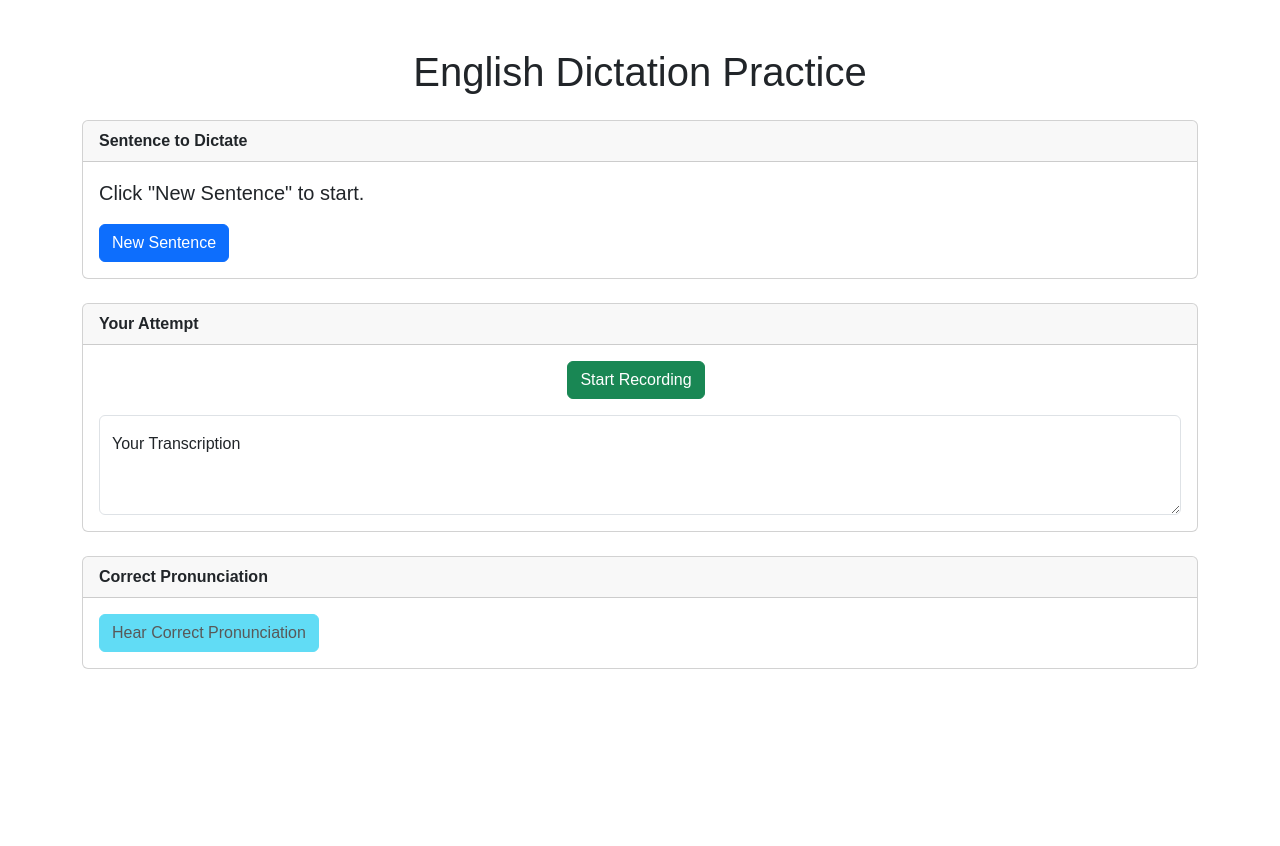
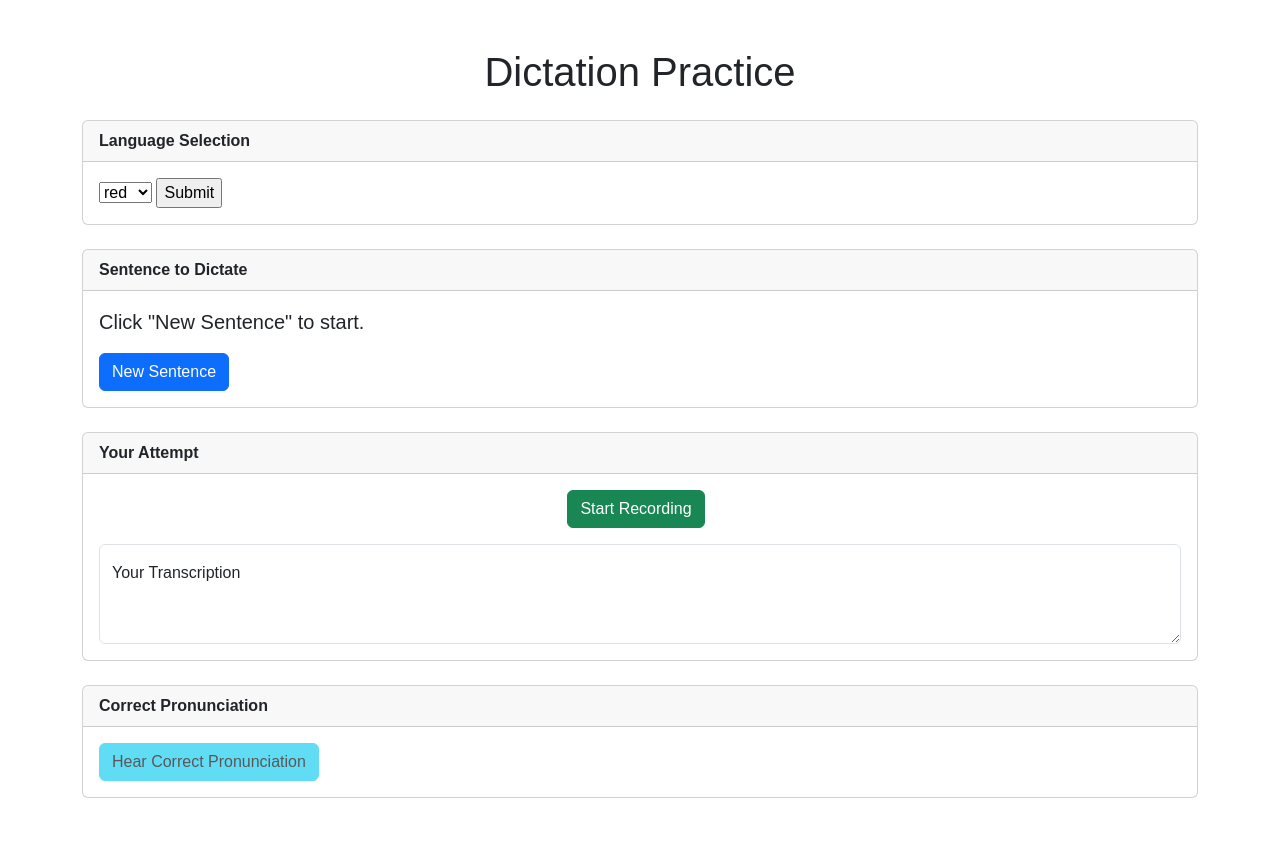
Before and after one commit to s-enright/dictation-practice, a Flask app: page / in a window 1280 px wide. Before the commit the page ends 669 px from the top, so only its background shows below. Run offline with Flask 3, Linux system fonts and the light colour scheme; parts of the project's set-up code (start-up, migrations or seed data) failed here and were passed over.

Commit message:
Add drop-down selector

```diff
--- a/app.py
+++ b/app.py
@@ -2,7 +2,7 @@ from pathlib import Path
 import sys
 import uuid # For unique filenames
 from datasets import load_dataset
-from flask import Flask, render_template, request, jsonify
+from flask import Flask, render_template, request, jsonify, redirect
 import torch # PyTorch, for HuggingFace models
 from transformers import pipeline, SpeechT5Processor, SpeechT5ForTextToSpeech, SpeechT5HifiGan
 import soundfile # For saving audio
@@ -50,7 +50,7 @@ current_sentence_index = 0
 @app.route('/')
 def index():
     """Serves the main HTML page."""
-    return render_template('index.html')
+    return render_template('index.html', colours=['red', 'blue'])
 
 @app.route('/get_sentence', methods=['GET'])
 def get_sentence():
@@ -131,6 +131,17 @@ def synthesize_speech():
         print(f'Error synthesizing speech: {e}')
         return jsonify({'error': str(e)}), 500
 
+@app.route('/', methods=['GET'])
+def dropdown():
+    colours = ['SBI', 'Kotak', 'Citi', 'AMEX', 'BOB', 'AXIS', 'HDFC', 'IDBI', 'YES', 'IndusInd']
+    return render_template('feba.html', colours=colours)
+
+
+@app.route('/dropdown', methods = ['POST'])
+def dropp():
+    dropdownval = request.form.get('colour')
+    print(dropdownval)
+    return redirect("/", code=302)
 
 if __name__ == '__main__':
     app.run(debug=True, host='0.0.0.0', port=5000)
--- a/templates/index.html
+++ b/templates/index.html
@@ -23,10 +23,27 @@
 <body>
     <div class="container mt-5">
         <header class="text-center mb-4">
-            <h1>English Dictation Practice</h1>
+            <h1>Dictation Practice</h1>
         </header>
 
         <main>
+            <div class="card mb-4">
+                <div class="card-header">
+                    Language Selection
+                </div>
+                <div class="card-body">
+                    <form method="POST" action="/dropdown">
+                        <select name="colour">
+                            <option value="{{colours[0]}}" selected>{{colours[0]}}</option>
+                            {% for colour in colours[1:] %}
+                            <option value="{{colour}}">{{colour}}</option>
+                            {% endfor %}
+                        </select>
+                        <input type="submit" value ="Submit">
+                    </form>
+
+                </div>
+            </div>
             <div class="card mb-4">
                 <div class="card-header">
                     Sentence to Dictate
```
